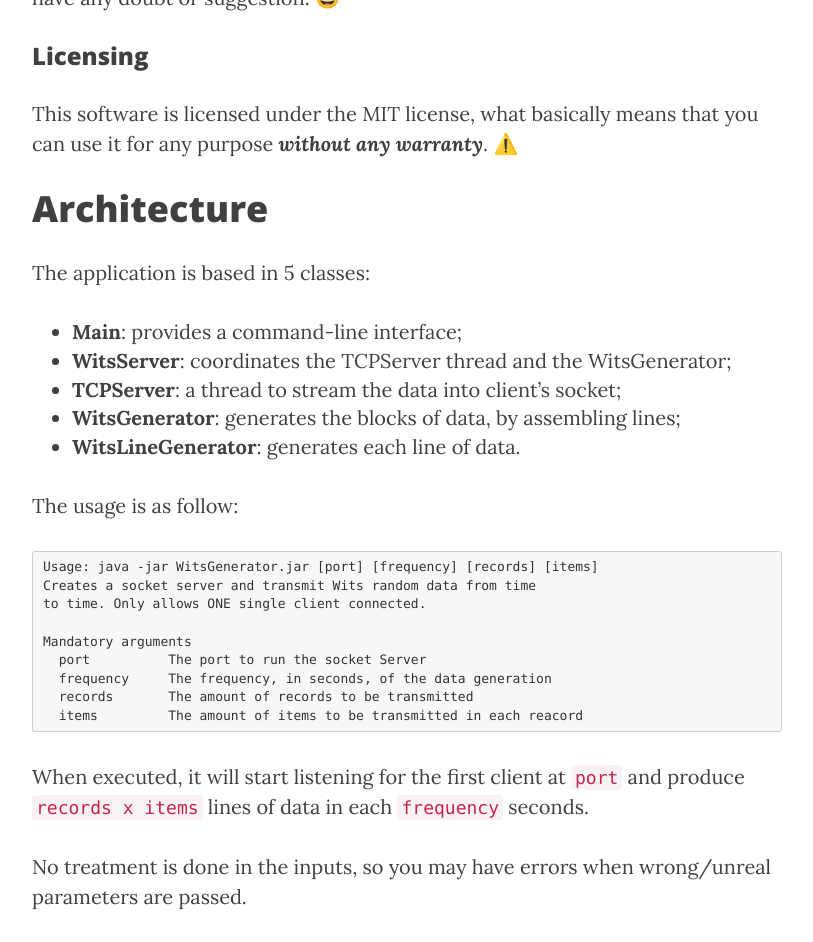
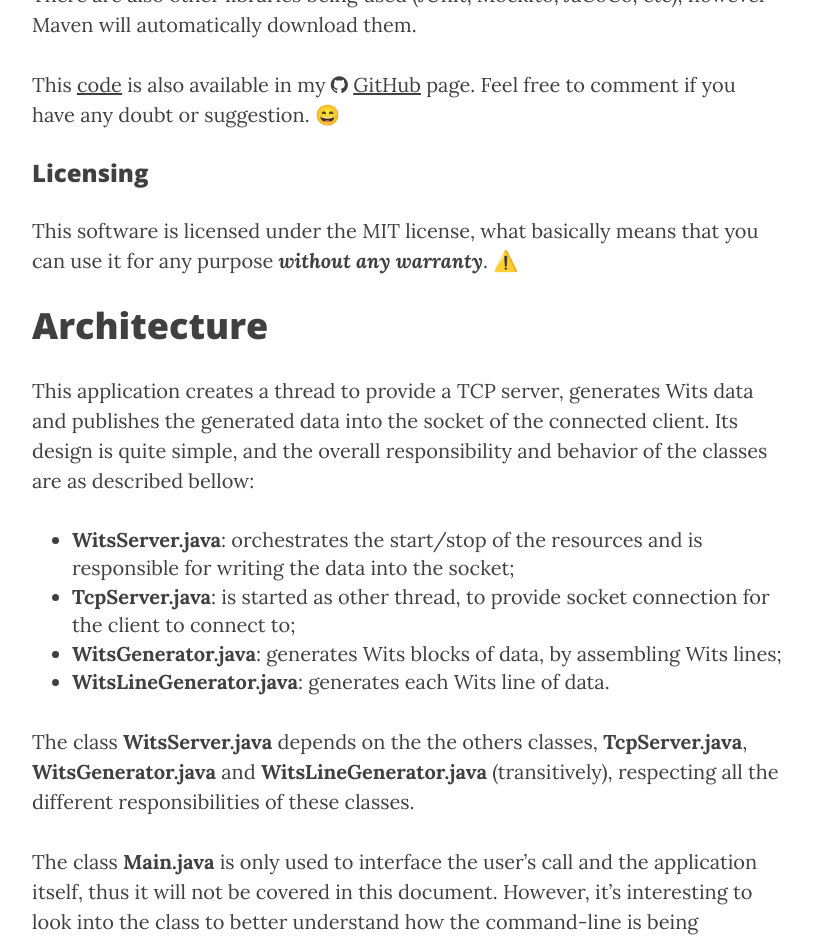
Before and after one commit to rwanderc/blog, a Jekyll site: the page built from _posts/2015-12-19-java-witsgenerator.markdown, in a window 1280 px wide and 1400 px high, scrolled down 773 px. Shown: the top 942 px of the window, without its empty margins (233-1046 px from the left). Built offline with Jekyll 4.4.1, drawn with Linux system fonts in a browser that asks for light colours; nearby versions of some CDN libraries; emoji names are drawn with the system emoji font; comment, search, counter and statistics services are not loaded; some of the changed text lies outside the part shown.

Commit message:
Updating project and post

```diff
--- a/_posts/2015-12-19-java-witsgenerator.markdown
+++ b/_posts/2015-12-19-java-witsgenerator.markdown
@@ -19,48 +19,62 @@
 
 [github]:https://github.com/rwanderc
 [code]:https://github.com/rwanderc/wits-generator
+[wits-simplified]:http://www.wandercosta.com/wits-simplified/
 
-Carrying on with the context of Oil & Gas, in this post I will share a very simple Java application to stream random Wits data, provided through a TCP Socket Server to a single client.
+Carrying on in the context of Oil & Gas, in this post I will share a very simple Java application to stream random Wits data, provided through a TCP Socket Server to a single client. If you are new to Wits protocol, please visit my previous post, [Wits Simplified][wits-simplified].
 
-You will need Java 8 to build the application, or some previous version if you take out the diamond references and maybe some other stuff. Some additional libraries are being used for tests like JUnit and Mockito, as well as JaCoCo for code coverage.
+For this project, I'm using:
+
+* Java JDK 8u73;
+* Maven 3.3.9.
+
+There are also other libraries being used (JUnit, Mockito, JaCoCo, etc), however Maven will automatically download them.
 
 This [code][code] is also available in my <i class="fa fa-github"></i> [GitHub][github] page. Feel free to comment if you have any doubt or suggestion. :smile:
 
 ### Licensing
-
 This software is licensed under the MIT license, what basically means that you can use it for any purpose ___without any warranty___. :warning:
 
 # Architecture
+This application creates a thread to provide a TCP server, generates Wits data and publishes the generated data into the socket of the connected client. Its design is quite simple, and the overall responsibility and behavior of the classes are as described bellow:
 
-The application is based in 5 classes:
+* **WitsServer.java**: orchestrates the start/stop of the resources and is responsible for writing the data into the socket;
+* **TcpServer.java**: is started as other thread, to provide socket connection for the client to connect to;
+* **WitsGenerator.java**: generates Wits blocks of data, by assembling Wits lines;
+* **WitsLineGenerator.java**: generates each Wits line of data.
 
-* **Main**: provides a command-line interface;
-* **WitsServer**: coordinates the TCPServer thread and the WitsGenerator;
-* **TCPServer**: a thread to stream the data into client's socket;
-* **WitsGenerator**: generates the blocks of data, by assembling lines;
-* **WitsLineGenerator**: generates each line of data.
+The class **WitsServer.java** depends on the the others classes, **TcpServer.java**, **WitsGenerator.java** and **WitsLineGenerator.java** (transitively), respecting all the different responsibilities of these classes.
 
-The usage is as follow:
+The class **Main.java** is only used to interface the user's call and the application itself, thus it will not be covered in this document. However, it's interesting to look into the class to better understand how the command-line is being interpreted and instantiating the main classes.
 
+# Compilation
+There are no runtime dependencies of the application. However, some plugins and test libraries are being used to produce coverage reports as well as to make sure the expected behaviors are produced from the classes. Thus Maven will be responsible for downloading them.
+
+To compile the project, run `mvn clean install`. After executed, it will result in a tinny JAR file under the `./target` folder, which is the compiled application.
+
+# Execution
+The compiled application can be easily executed from the command-line, as the following help describes:
 {% highlight text %}
-Usage: java -jar WitsGenerator.jar [port] [frequency] [records] [items]
-Creates a socket server and transmit Wits random data from time
+Usage: java -jar wits-generator-1.1.jar [port] [frequency] [records] [items]
+Creates a socket server and transmits random Wits data from time
 to time. Only allows ONE single client connected.
 
 Mandatory arguments
-  port          The port to run the socket Server
-  frequency     The frequency, in seconds, of the data generation
-  records       The amount of records to be transmitted
-  items         The amount of items to be transmitted in each reacord
+  port		The port to run the socket Server
+  frequency	The frequency, in seconds, of the data generation
+  records	The amount of records to be transmitted
+  items		The amount of items to be transmitted in each record
 {% endhighlight %}
 
-When executed, it will start listening for the first client at ``port`` and produce ``records x items`` lines of data in each ``frequency`` seconds.
+When executed, it will start listening for the client at the port ``port`` and produce ``records x items`` lines of data in each ``frequency`` milliseconds.
 
-No treatment is done in the inputs, so you may have errors when wrong/unreal parameters are passed.
+All the configuration parameters may be changed in the command-line call, making it really adaptable to provide as many items and records as necessary in the wanted frequency. Make sure to provide reasonable input parameters, so the client can consume the data in less time than the frequency it's created.
+
+It means that, if you want to consume the generated data from a slow or unstable TCP connection (e.g. through a low bandwidth Internet connection, a VPN connection, or an old 10Mbps Ethernet network adapter), you must adapt the frequency and the amount of data being produced to meet your connection limitations. As Wits runs as plain text over socket connection, and _does not provide historical replay_ by default, the TCP protocol may spend some effort trying to resend lost packages. That way, publishing too much data may cause the client not to be able to retrieve it all.
+
 
 # Code
-
-I'm not attaching here the Main.class, which is only an interface with the application. If necessary, visit my <i class="fa fa-github"></i> [GitHub][github] page.
+I'm not attaching here the Main.class. If necessary, visit my <i class="fa fa-github"></i> [GitHub][github] page.
 
 #### WitsServer.class
 <script src="https://gist.github.com/rwanderc/375a333b53e5201f879af7a8f69a47f3.js"></script>
```
